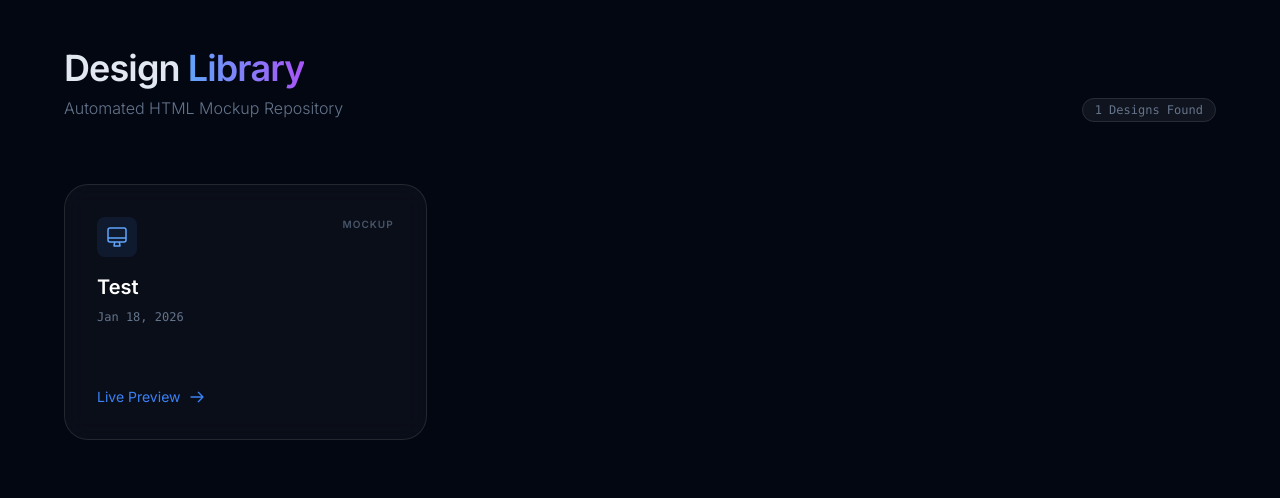
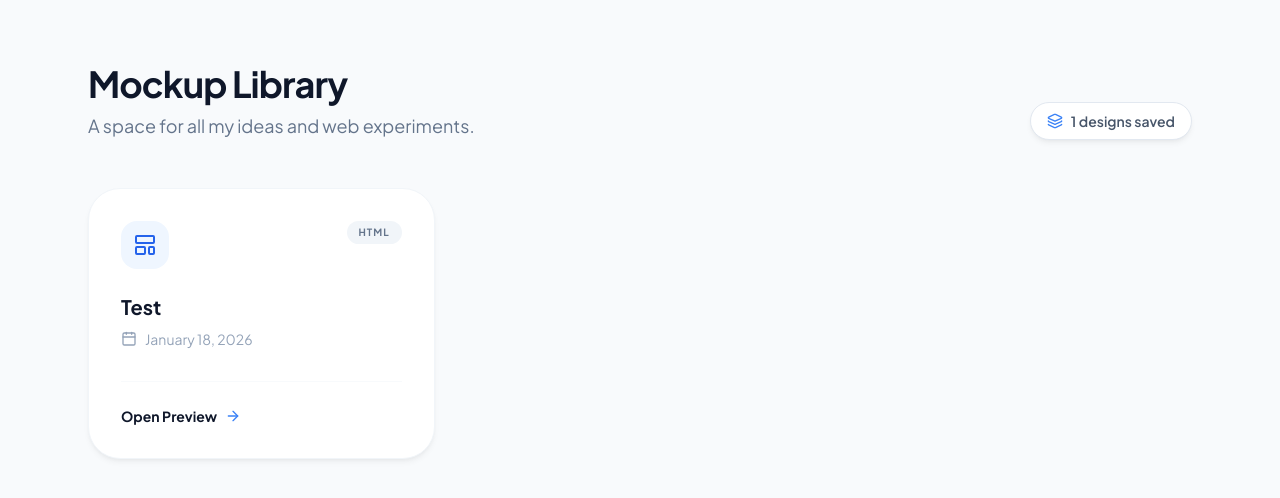
Before and after one commit to mutahirm/html-designs, a plain HTML site: page index.html in a window 1280 px wide. Drawn offline with nearby package versions, Linux system fonts and the light colour scheme.

Commit message:
Refactor index.html for mockup library enhancements
Updated the title and styling for the mockup library page. Changed the script and link sources, and modified the fetch function to load designs with improved error handling.

```diff
--- a/index.html
+++ b/index.html
@@ -3,102 +3,114 @@
 <head>
     <meta charset="UTF-8">
     <meta name="viewport" content="width=device-width, initial-scale=1.0">
-    <title>Design Archive | Mockup Gallery</title>
+    <title>Mockup Library</title>
     <script src="https://cdn.tailwindcss.com"></script>
-    <link href="https://fonts.googleapis.com/css2?family=Inter:wght@300;400;600&display=swap" rel="stylesheet">
+    <script src="https://unpkg.com/lucide@latest"></script>
+    <link href="https://fonts.googleapis.com/css2?family=Plus+Jakarta+Sans:wght@300;400;600;700&display=swap" rel="stylesheet">
     <style>
-        body { font-family: 'Inter', sans-serif; }
-        .glass {
-            background: rgba(255, 255, 255, 0.03);
-            backdrop-filter: blur(12px);
-            border: 1px solid rgba(255, 255, 255, 0.1);
+        body {
+            font-family: 'Plus Jakarta Sans', sans-serif;
+            background-color: #f8fafc;
         }
-        .glass:hover {
-            background: rgba(255, 255, 255, 0.06);
-            border-color: rgba(255, 255, 255, 0.2);
+        .card-shadow {
+            box-shadow: 0 4px 6px -1px rgba(0, 0, 0, 0.05), 0 2px 4px -2px rgba(0, 0, 0, 0.05);
         }
-        .gradient-text {
-            background: linear-gradient(to right, #60a5fa, #a855f7);
-            -webkit-background-clip: text;
-            -webkit-text-fill-color: transparent;
+        .card-shadow:hover {
+            box-shadow: 0 20px 25px -5px rgba(0, 0, 0, 0.08), 0 8px 10px -6px rgba(0, 0, 0, 0.08);
+            transform: translateY(-2px);
         }
     </style>
 </head>
-<body class="bg-[#030712] text-slate-200 min-h-screen p-6 md:p-12">
+<body class="text-slate-800 antialiased min-h-screen">
 
-    <header class="max-w-6xl mx-auto mb-16 flex justify-between items-end">
-        <div>
-            <h1 class="text-4xl font-bold tracking-tight mb-2">Design <span class="gradient-text">Library</span></h1>
-            <p class="text-slate-500 font-light">Automated HTML Mockup Repository</p>
-        </div>
-        <div class="text-right hidden md:block">
-            <span id="count" class="text-xs font-mono text-slate-500 bg-white/5 px-3 py-1 rounded-full border border-white/10">
-                0 Designs Found
-            </span>
+    <header class="max-w-6xl mx-auto pt-16 pb-12 px-6">
+        <div class="flex flex-col md:flex-row md:items-end justify-between gap-4">
+            <div>
+                <h1 class="text-4xl font-extrabold tracking-tight text-slate-900">Mockup Library</h1>
+                <p class="text-lg text-slate-500 mt-2 font-medium">A space for all my ideas and web experiments.</p>
+            </div>
+            <div id="status-tag" class="inline-flex items-center gap-2 bg-white px-4 py-2 rounded-full border border-slate-200 text-sm text-slate-600 font-semibold card-shadow">
+                <i data-lucide="layers" class="w-4 h-4 text-blue-500"></i>
+                <span id="count">Scanning...</span>
+            </div>
         </div>
     </header>
 
-    <main id="gallery" class="max-w-6xl mx-auto grid grid-cols-1 md:grid-cols-2 lg:grid-cols-3 gap-8">
-        <div class="col-span-full text-center py-20 animate-pulse">
-            <p class="text-slate-600">Syncing with GitHub Repo...</p>
+    <main class="max-w-6xl mx-auto px-6 pb-20">
+        <div id="gallery" class="grid grid-cols-1 md:grid-cols-2 lg:grid-cols-3 gap-8">
+            <div class="col-span-full py-20 text-center">
+                <div class="inline-block animate-spin rounded-full h-8 w-8 border-4 border-slate-200 border-t-blue-500"></div>
+                <p class="mt-4 text-slate-500 font-medium">Gathering your designs...</p>
+            </div>
         </div>
     </main>
 
     <script>
-        async function fetchMockups() {
+        async function loadDesigns() {
             const gallery = document.getElementById('gallery');
             const countLabel = document.getElementById('count');
 
             try {
-                // This fetches the JSON file created by your GitHub Action
                 const response = await fetch('./mockups-list.json');
-                if (!response.ok) throw new Error('No mockups found yet.');
+                if (!response.ok) throw new Error();
 
-                const data = await response.json();
+                const designs = await response.json();
+                countLabel.innerText = `${designs.length} designs saved`;
 
-                if (data.length === 0) {
-                    gallery.innerHTML = `<p class="col-span-full text-center text-slate-500">Your library is currently empty.</p>`;
+                if (designs.length === 0) {
+                    gallery.innerHTML = `<div class="col-span-full py-12 text-center bg-white rounded-3xl border-2 border-dashed border-slate-200">
+                        <p class="text-slate-400">No mockups found. Start by sending one from Discord!</p>
+                    </div>`;
                     return;
                 }
 
-                countLabel.innerText = `${data.length} Designs Found`;
+                gallery.innerHTML = designs.map(design => `
+                    <div class="group bg-white rounded-[2rem] border border-slate-100 p-8 transition-all duration-300 card-shadow relative overflow-hidden">
+                        <div class="flex flex-col h-full">
+                            <div class="flex items-start justify-between mb-6">
+                                <div class="w-12 h-12 bg-blue-50 rounded-2xl flex items-center justify-center text-blue-600">
+                                    <i data-lucide="layout-template" class="w-6 h-6"></i>
+                                </div>
+                                <span class="bg-slate-100 text-slate-500 text-[10px] uppercase tracking-widest px-3 py-1 rounded-full font-bold">
+                                    HTML
+                                </span>
+                            </div>
 
-                gallery.innerHTML = data.map(item => `
-                    <a href="${item.path}" target="_blank" class="glass rounded-3xl p-8 transition-all duration-300 group flex flex-col justify-between h-64">
-                        <div>
-                            <div class="flex justify-between items-start mb-4">
-                                <div class="p-2 bg-blue-500/10 rounded-lg">
-                                    <svg class="w-6 h-6 text-blue-400" fill="none" stroke="currentColor" viewBox="0 0 24 24">
-                                        <path stroke-linecap="round" stroke-linejoin="round" stroke-width="1.5" d="M9.75 17L9 21h6l-.75-4M3 13h18M5 17h14a2 2 0 002-2V5a2 2 0 00-2-2H5a2 2 0 00-2 2v10a2 2 0 002 2z"></path>
-                                    </svg>
-                                </div>
-                                <span class="text-[10px] uppercase tracking-widest text-slate-600 font-semibold">Mockup</span>
+                            <h2 class="text-xl font-bold text-slate-900 capitalize leading-snug group-hover:text-blue-600 transition-colors">
+                                ${design.name.replace(/[-_]/g, ' ')}
+                            </h2>
+
+                            <div class="mt-2 flex items-center gap-2 text-slate-400 text-sm">
+                                <i data-lucide="calendar" class="w-4 h-4"></i>
+                                <span>${new Date(design.date).toLocaleDateString('en-CA', { month: 'long', day: 'numeric', year: 'numeric' })}</span>
                             </div>
-                            <h2 class="text-xl font-semibold text-white group-hover:text-blue-400 transition-colors capitalize">
-                                ${item.name.replace(/[-_]/g, ' ')}
-                            </h2>
-                            <p class="text-xs text-slate-500 mt-2 font-mono">
-                                ${new Date(item.date).toLocaleDateString('en-CA', { year: 'numeric', month: 'short', day: 'numeric' })}
-                            </p>
+
+                            <div class="mt-8 pt-6 border-t border-slate-50 flex items-center justify-between">
+                                <a href="${design.path}" target="_blank" class="text-sm font-bold text-slate-900 flex items-center gap-2 hover:gap-3 transition-all">
+                                    Open Preview
+                                    <i data-lucide="arrow-right" class="w-4 h-4 text-blue-500"></i>
+                                </a>
+                            </div>
                         </div>
-                        <div class="mt-6 flex items-center text-sm font-medium text-blue-500">
-                            Live Preview
-                            <svg class="w-4 h-4 ml-2 group-hover:translate-x-1 transition-transform" fill="none" stroke="currentColor" viewBox="0 0 24 24">
-                                <path stroke-linecap="round" stroke-linejoin="round" stroke-width="2" d="M14 5l7 7m0 0l-7 7m7-7H3"></path>
-                            </svg>
-                        </div>
-                    </a>
+                    </div>
                 `).join('');
+
+                // Re-initialize icons for the newly injected HTML
+                lucide.createIcons();
 
             } catch (err) {
                 gallery.innerHTML = `
-                    <div class="col-span-full text-center py-20">
-                        <p class="text-slate-500">Library data not found. Please ensure the GitHub Action has run at least once.</p>
+                    <div class="col-span-full py-20 text-center">
+                        <i data-lucide="alert-circle" class="w-12 h-12 text-slate-300 mx-auto mb-4"></i>
+                        <p class="text-slate-500 font-medium">Ready to start? Send your first mockup from Discord to see it here.</p>
                     </div>`;
+                lucide.createIcons();
             }
         }
 
-        fetchMockups();
+        // Initialize
+        loadDesigns();
+        lucide.createIcons();
     </script>
 </body>
 </html>
```
